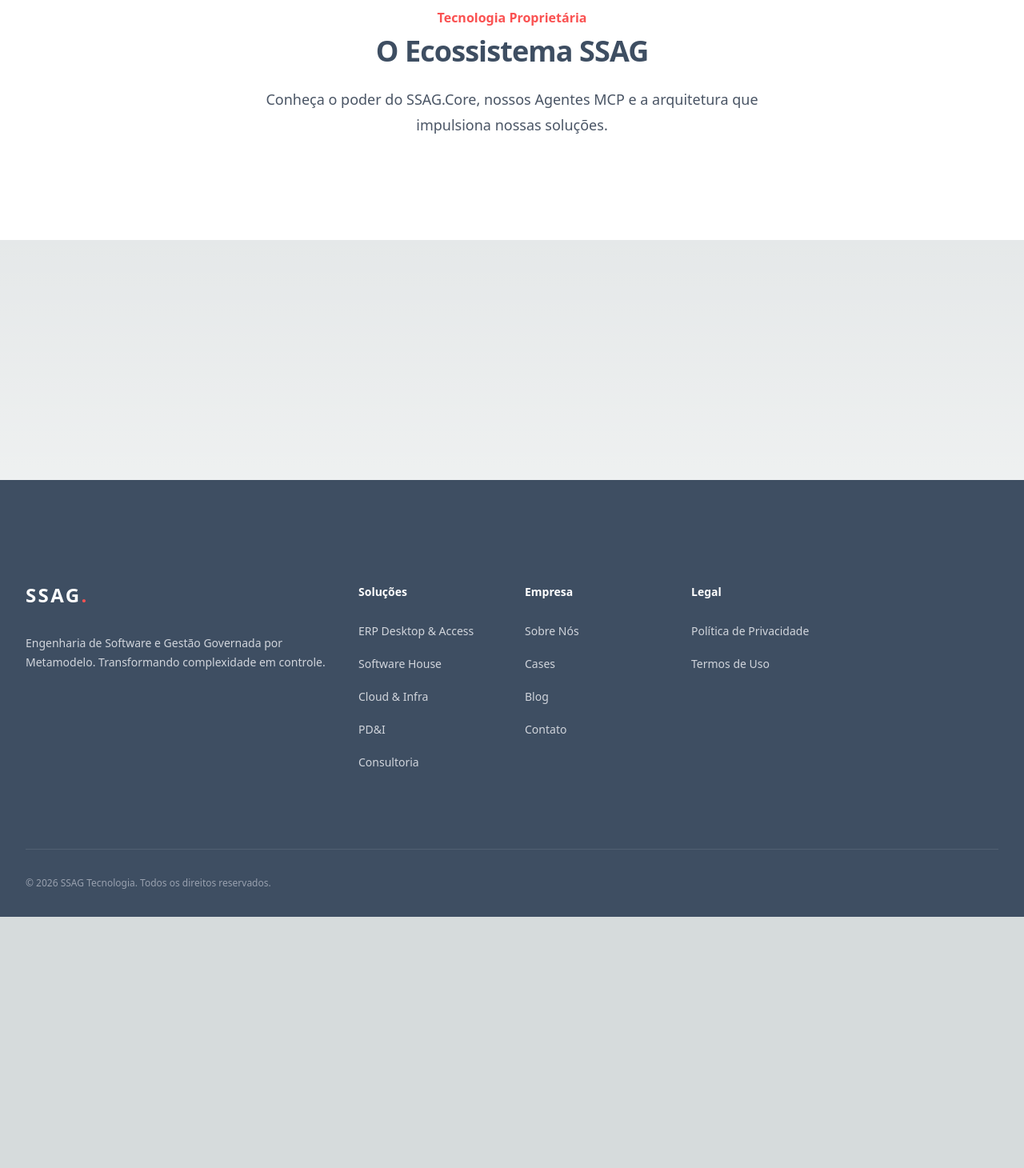
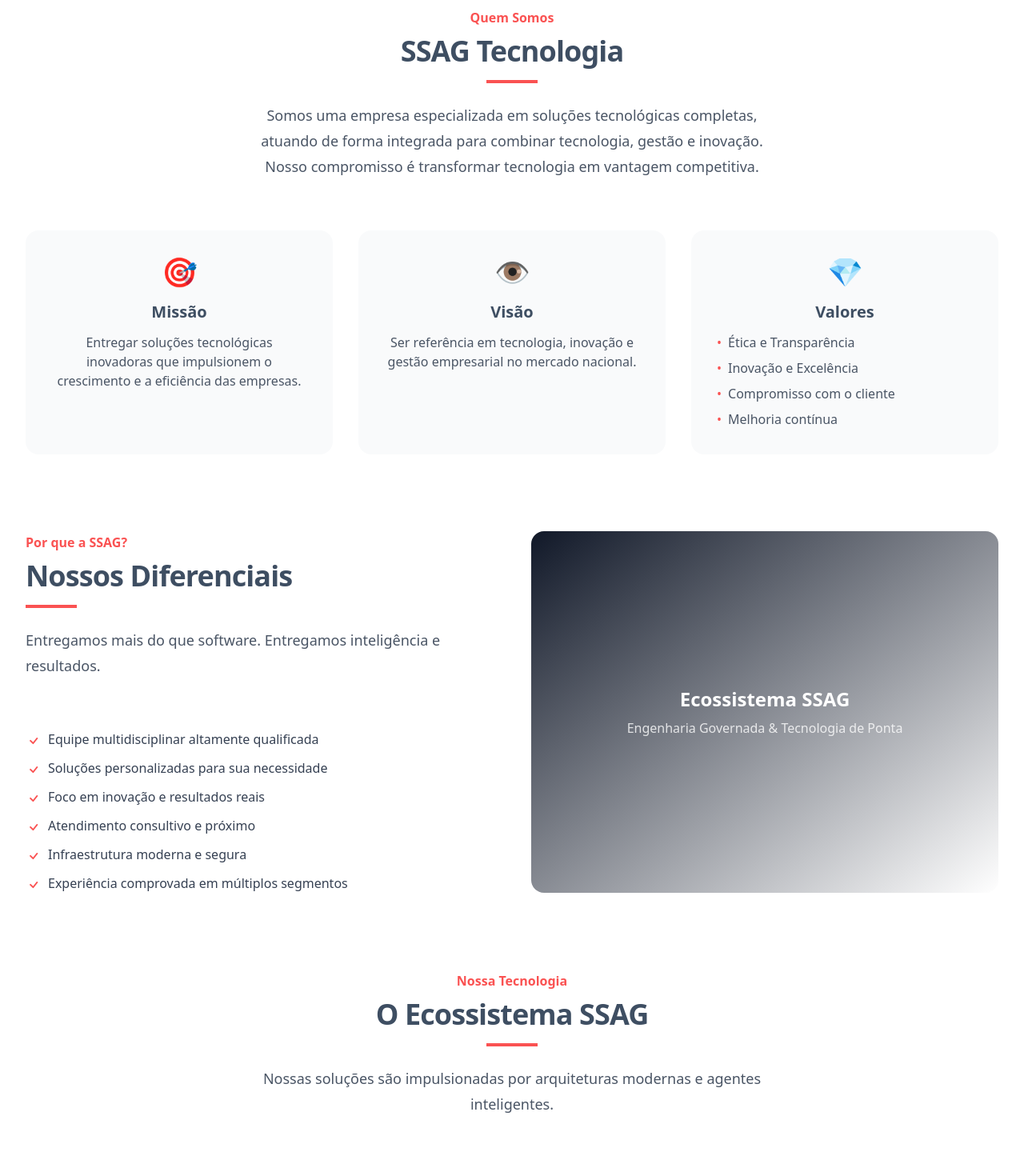
Before and after one commit to Marciommc/SSAGSite, a Next.js app in the folder web/: page /ecossistema in a window 1280 px wide. Shown: the part 200-1660 px from the top of the page at 80% size. Before the commit the page ends 1346 px from the top, so only its background shows below. Built offline with nearby package versions, Linux system fonts and the light colour scheme.

Commit message:
feat(content): enrich ecossistema page with mission, vision, values and differentials

```diff
--- a/web/src/app/ecossistema/page.tsx
+++ b/web/src/app/ecossistema/page.tsx
@@ -1,22 +1,102 @@
+
+import SectionTitle from "@/components/ui/SectionTitle";
+import FeatureList from "@/components/ui/FeatureList";
 
 export const metadata = {
-    title: "Ecossistema SSAG | SSAG Tecnologia",
-    description: "Conheça o SSAG.Core, SSAG.MCP e nossas tecnologias.",
+    title: "Sobre & Ecossistema | SSAG Tecnologia",
+    description: "Conheça nossa história, missão, valores e o ecossistema tecnológico SSAG.",
 };
 
 export default function EcossistemaPage() {
     return (
         <div className="bg-white py-24 sm:py-32">
             <div className="mx-auto max-w-7xl px-6 lg:px-8">
-                <div className="mx-auto max-w-2xl lg:text-center">
-                    <h2 className="text-base font-semibold leading-7 text-secondary">Tecnologia Proprietária</h2>
-                    <p className="mt-2 text-3xl font-bold tracking-tight text-primary sm:text-4xl font-heading">
-                        O Ecossistema SSAG
-                    </p>
-                    <p className="mt-6 text-lg leading-8 text-gray-600">
-                        Conheça o poder do SSAG.Core, nossos Agentes MCP e a arquitetura que impulsiona nossas soluções.
-                    </p>
+
+                {/* Intro / Sobre */}
+                <SectionTitle
+                    subtitle="Quem Somos"
+                    title="SSAG Tecnologia"
+                    description="Somos uma empresa especializada em soluções tecnológicas completas, atuando de forma integrada para combinar tecnologia, gestão e inovação. Nosso compromisso é transformar tecnologia em vantagem competitiva."
+                />
+
+                {/* Missão, Visão, Valores */}
+                <div className="grid md:grid-cols-3 gap-8 mb-24">
+                    <div className="bg-gray-50 p-8 rounded-2xl text-center hover:bg-gray-100 transition-colors">
+                        <div className="text-4xl mb-4">🎯</div>
+                        <h3 className="text-xl font-bold text-primary mb-3">Missão</h3>
+                        <p className="text-gray-600">
+                            Entregar soluções tecnológicas inovadoras que impulsionem o crescimento e a eficiência das empresas.
+                        </p>
+                    </div>
+
+                    <div className="bg-gray-50 p-8 rounded-2xl text-center hover:bg-gray-100 transition-colors">
+                        <div className="text-4xl mb-4">👁️</div>
+                        <h3 className="text-xl font-bold text-primary mb-3">Visão</h3>
+                        <p className="text-gray-600">
+                            Ser referência em tecnologia, inovação e gestão empresarial no mercado nacional.
+                        </p>
+                    </div>
+
+                    <div className="bg-gray-50 p-8 rounded-2xl text-left hover:bg-gray-100 transition-colors">
+                        <div className="text-4xl mb-4 text-center">💎</div>
+                        <h3 className="text-xl font-bold text-primary mb-3 text-center">Valores</h3>
+                        <ul className="space-y-2 text-gray-600">
+                            <li className="flex items-center"><span className="text-secondary mr-2">•</span> Ética e Transparência</li>
+                            <li className="flex items-center"><span className="text-secondary mr-2">•</span> Inovação e Excelência</li>
+                            <li className="flex items-center"><span className="text-secondary mr-2">•</span> Compromisso com o cliente</li>
+                            <li className="flex items-center"><span className="text-secondary mr-2">•</span> Melhoria contínua</li>
+                        </ul>
+                    </div>
                 </div>
+
+                {/* Diferenciais */}
+                <div className="mb-24">
+                    <div className="grid lg:grid-cols-2 gap-12 items-center">
+                        <div>
+                            <SectionTitle
+                                align="left"
+                                subtitle="Por que a SSAG?"
+                                title="Nossos Diferenciais"
+                                description="Entregamos mais do que software. Entregamos inteligência e resultados."
+                            />
+                            <FeatureList items={[
+                                "Equipe multidisciplinar altamente qualificada",
+                                "Soluções personalizadas para sua necessidade",
+                                "Foco em inovação e resultados reais",
+                                "Atendimento consultivo e próximo",
+                                "Infraestrutura moderna e segura",
+                                "Experiência comprovada em múltiplos segmentos"
+                            ]} />
+                        </div>
+                        <div className="bg-gradient-to-br from-gray-900 to-ssag-blue h-full min-h-[400px] rounded-2xl flex items-center justify-center text-white p-8">
+                            {/* Placeholder for Team/Office Image */}
+                            <div className="text-center">
+                                <h4 className="text-2xl font-bold mb-2">Ecossistema SSAG</h4>
+                                <p className="opacity-80">Engenharia Governada & Tecnologia de Ponta</p>
+                            </div>
+                        </div>
+                    </div>
+                </div>
+
+                {/* Ecossistema Tech (Mantendo o contexto original da página) */}
+                <div>
+                    <SectionTitle
+                        subtitle="Nossa Tecnologia"
+                        title="O Ecossistema SSAG"
+                        description="Nossas soluções são impulsionadas por arquiteturas modernas e agentes inteligentes."
+                    />
+                    <div className="grid md:grid-cols-2 gap-8">
+                        <div className="border border-gray-200 p-8 rounded-xl">
+                            <h4 className="text-xl font-bold text-primary mb-2">SSAG.Core</h4>
+                            <p className="text-gray-600">O núcleo de nossas aplicações, garantindo estabilidade, segurança e performance para todos os produtos.</p>
+                        </div>
+                        <div className="border border-gray-200 p-8 rounded-xl">
+                            <h4 className="text-xl font-bold text-primary mb-2">Agentes MCP</h4>
+                            <p className="text-gray-600">Utilizamos o Model Context Protocol para integrar IA avançada em nossos fluxos de trabalho e produtos.</p>
+                        </div>
+                    </div>
+                </div>
+
             </div>
         </div>
     );
```
